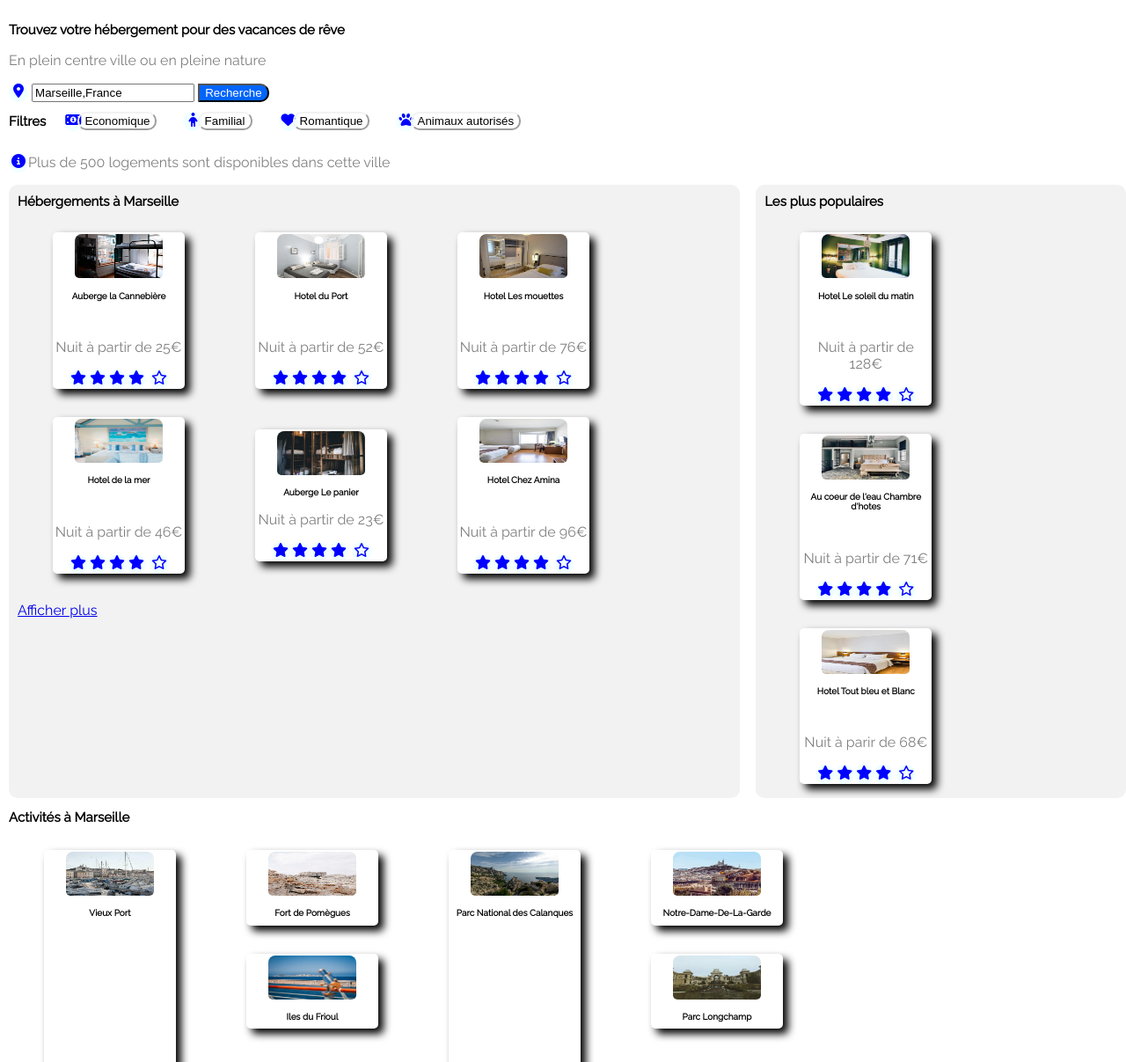
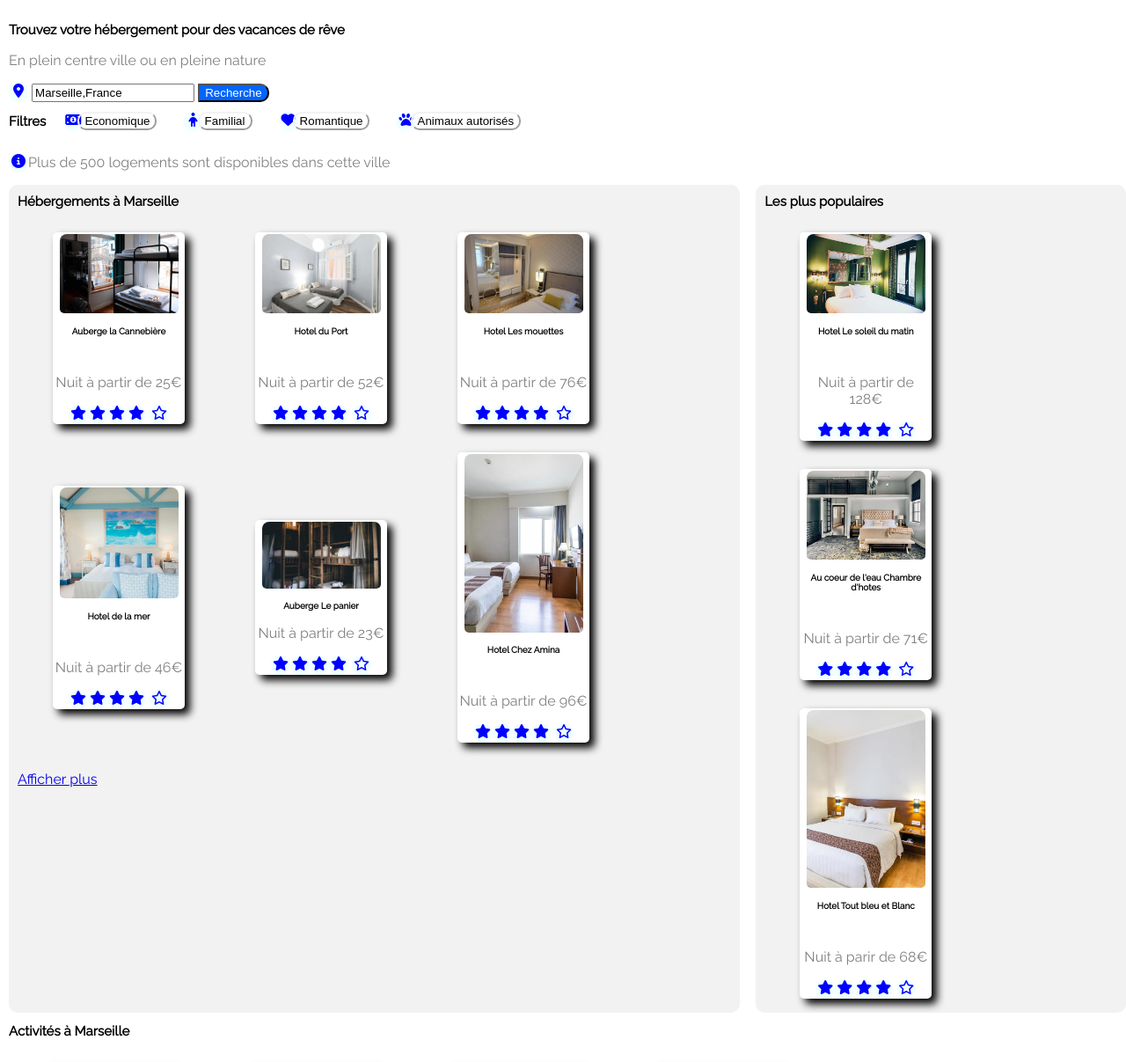
Before and after one commit to InnHandy/DW-Projet2, a plain HTML site: page index.html in a window 1280 px wide. Shown: the part 119-1326 px from the top of the page at 88% size. Drawn offline with Linux system fonts and the light colour scheme.

Commit message:
Modification images

```diff
--- a/style.css
+++ b/style.css
@@ -99,9 +99,10 @@
     }
 
     img {
-        height: 50px;
-        width: 100px;
+
     }
+
+
 
     /*footer*/
     footer{
@@ -131,7 +132,7 @@
 
     .ActivitesMarseille{
         display: flex;
-        height: 300px;
+        height: 500px;
     }
 
     .figact1{
@@ -143,6 +144,8 @@
     }
 
     .fig1{
+        height: 60%;
+        width: 90%;
         border:2px solid white;
         -moz-border-radius:7px;
         -webkit-border-radius:7px;
```
